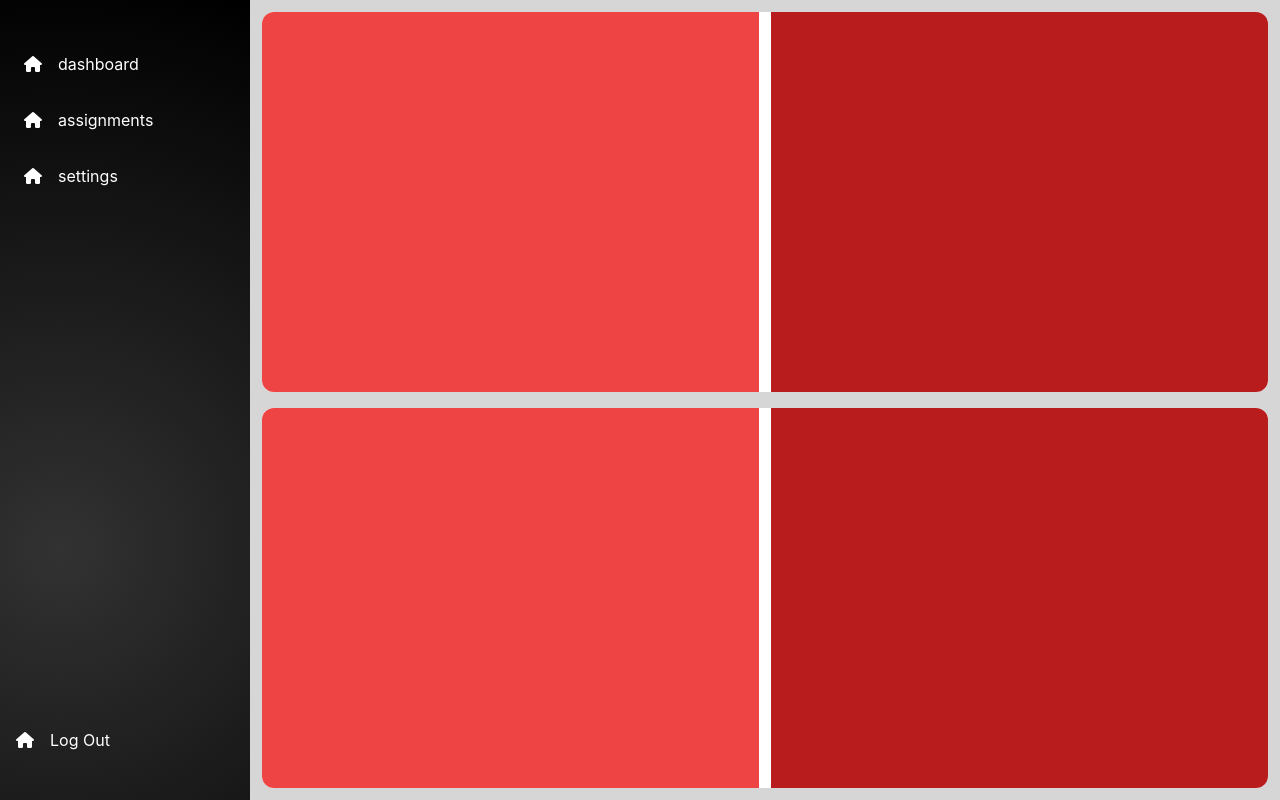
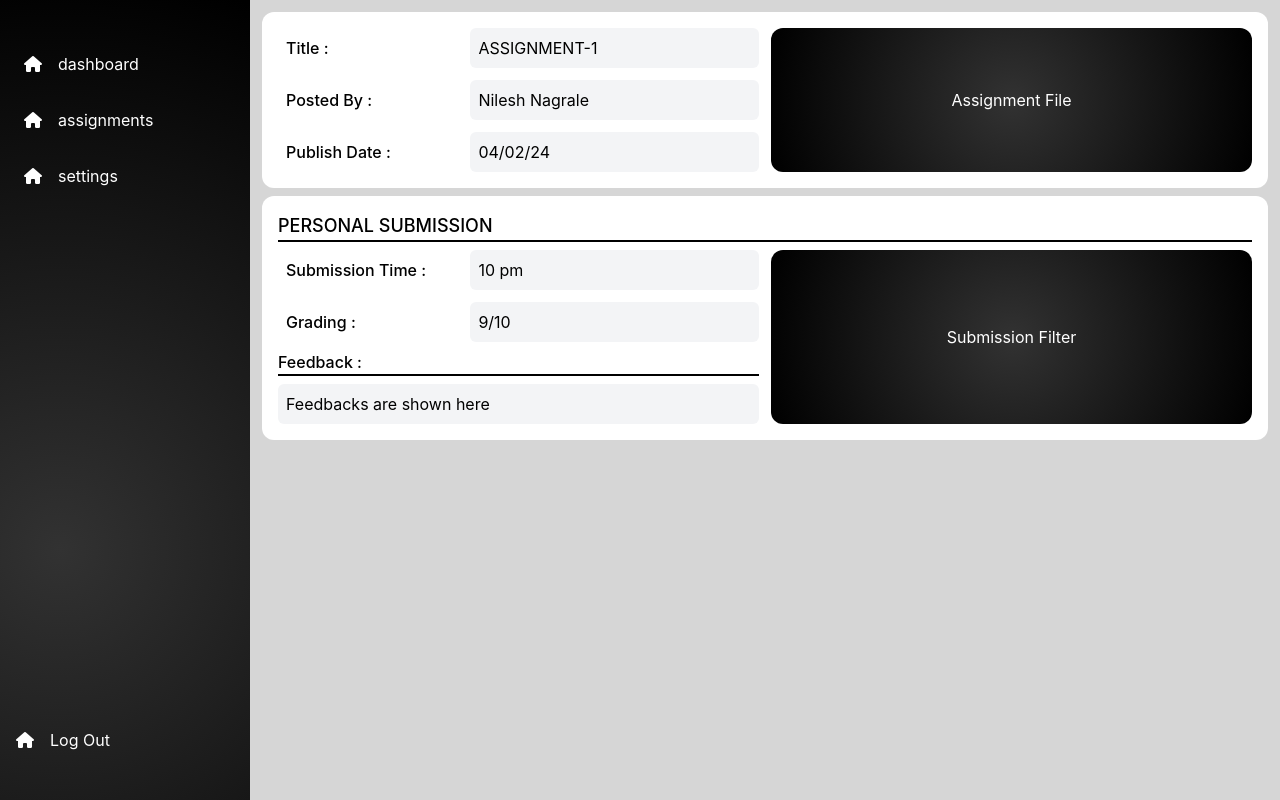
Before and after one commit to AnshulKahar2729/Assignment-grading-and-management-system, a React (Create React App) app in the folder packages/client/: page /dashboard/student/assignments/ass1 in a window 1280 px wide. Built offline with nearby package versions, Linux system fonts and the light colour scheme.

Commit message:
Completed StudentParticularAssignment

```diff
--- a/packages/client/src/pages/student/StudentParticularAssignment.jsx
+++ b/packages/client/src/pages/student/StudentParticularAssignment.jsx
@@ -5,19 +5,77 @@ import StudentSidebarLayout from '../../layout/student/StudentSidebarLayout'
 const StudentParticularAssignment = () => {
   return (
     <MainLayout>
-        <StudentSidebarLayout/>
-        <div className='bg-[#d6d6d6] p-3 w-full h-screen flex flex-col gap-4'>
-            <div className='w-full h-1/2 bg-white rounded-xl flex lg:flex-row flex-col gap-3 overflow-hidden'>
-                <div className='w-full lg:w-1/2  lg:h-full bg-red-500'></div>
-                <div className='w-1/2 h-full bg-red-700'></div>
+      <StudentSidebarLayout />
+      <div className='bg-[#d6d6d6] w-full flex '>
+        <div className='bg-[#d6d6d6] p-3 w-full h-full flex flex-col gap-2 overflow-y-scroll'>
+          <div className='w-full h-fit p-4 bg-white rounded-xl flex lg:flex-row flex-col gap-1 lg:gap-3 '>
+            <div className='w-full lg:w-1/2 h-auto  flex flex-row justify-between items-center'>
+              <div className='flex flex-col gap-3 w-full'>
+                <div className='flex flex-row w-full'>
+                  <p className='w-[40%] p-1 text-sm sm:text-base font-medium sm:p-2 rounded-md'>Title :</p>
+                  <p className='w-[60%] p-1 text-sm sm:text-base sm:p-2 rounded-md bg-gray-100'>ASSIGNMENT-1</p>
+                </div>
+                <div className='flex flex-row w-full'>
+                  <p className='w-[40%] p-1 text-sm sm:text-base font-medium sm:p-2 rounded-md'>Posted By :</p>
+                  <p className='w-[60%] p-1 text-sm sm:text-base sm:p-2 rounded-md bg-gray-100'>Nilesh Nagrale</p>
+                </div>
+                <div className='flex flex-row w-full'>
+                  <p className='w-[40%] p-1 text-sm sm:text-base font-medium sm:p-2 rounded-md'>Publish Date :</p>
+                  <p className='w-[60%] p-1 text-sm sm:text-base sm:p-2 rounded-md bg-gray-100'>04/02/24</p>
+                </div>
+              </div>
             </div>
-            <div className='w-full h-1/2 bg-white rounded-xl flex lg:flex-row flex-col gap-3 overflow-hidden'>
-                <div className='w-full lg:w-1/2  lg:h-full bg-red-500'></div>
-                <div className='w-1/2 h-full bg-red-700'></div>
+            <div className='w-full lg:w-1/2 h-auto '>
+              <div
+                style={{
+                  background:
+                    'radial-gradient(circle at 50.1% 50.8%, rgb(50, 50, 50) 0%, rgb(0, 0, 0) 99.4%)',
+                }}
+                className='w-full h-full rounded-xl text-white flex justify-center items-center'
+              >
+                Assignment File
+              </div>
             </div>
+          </div>
+
+          <div className='w-full h-fit bg-white p-4 rounded-xl flex flex-col gap-2'>
+            <p className='w-full border-b-2 border-black text-lg font-medium'>
+              PERSONAL SUBMISSION
+            </p>
+            <div className=' w-full h-fit flex lg:flex-row flex-col gap-1 lg:gap-3 '>
+              <div className='w-full lg:w-1/2 h-auto flex flex-col gap-2'>
+              <div className='flex flex-col gap-3 w-full'>
+                <div className='flex flex-row w-full'>
+                  <p className='w-[40%] p-1 text-sm sm:text-base font-medium sm:p-2 rounded-md'>Submission Time :</p>
+                  <p className='w-[60%] p-1 text-sm sm:text-base sm:p-2 rounded-md bg-gray-100'>10 pm</p>
+                </div>
+                <div className='flex flex-row w-full'>
+                  <p className='w-[40%] p-1 text-sm sm:text-base font-medium sm:p-2 rounded-md'>Grading :</p>
+                  <p className='w-[60%] p-1 text-sm sm:text-base sm:p-2 rounded-md bg-gray-100'>9/10</p>
+                </div>
+              </div>
+                <div className='flex flex-col gap-2'>
+                  <p className='text-sm sm:text-base font-medium border-b-2 border-black'>Feedback :</p>
+                  <div className='p-1 text-sm sm:text-base sm:p-2 rounded-md bg-gray-100'>Feedbacks are shown here</div>
+                </div>
+              </div>
+              <div className='w-full lg:w-1/2 h-auto '>
+                <div
+                  style={{
+                    background:
+                      'radial-gradient(circle at 50.1% 50.8%, rgb(50, 50, 50) 0%, rgb(0, 0, 0) 99.4%)',
+                  }}
+                  className='w-full h-full rounded-xl text-white flex justify-center items-center'
+                >
+                  Submission Filter
+                </div>
+              </div>
+            </div>
+          </div>
         </div>
+      </div>
     </MainLayout>
-  )
+  );
 }
 
 export default StudentParticularAssignment
```
